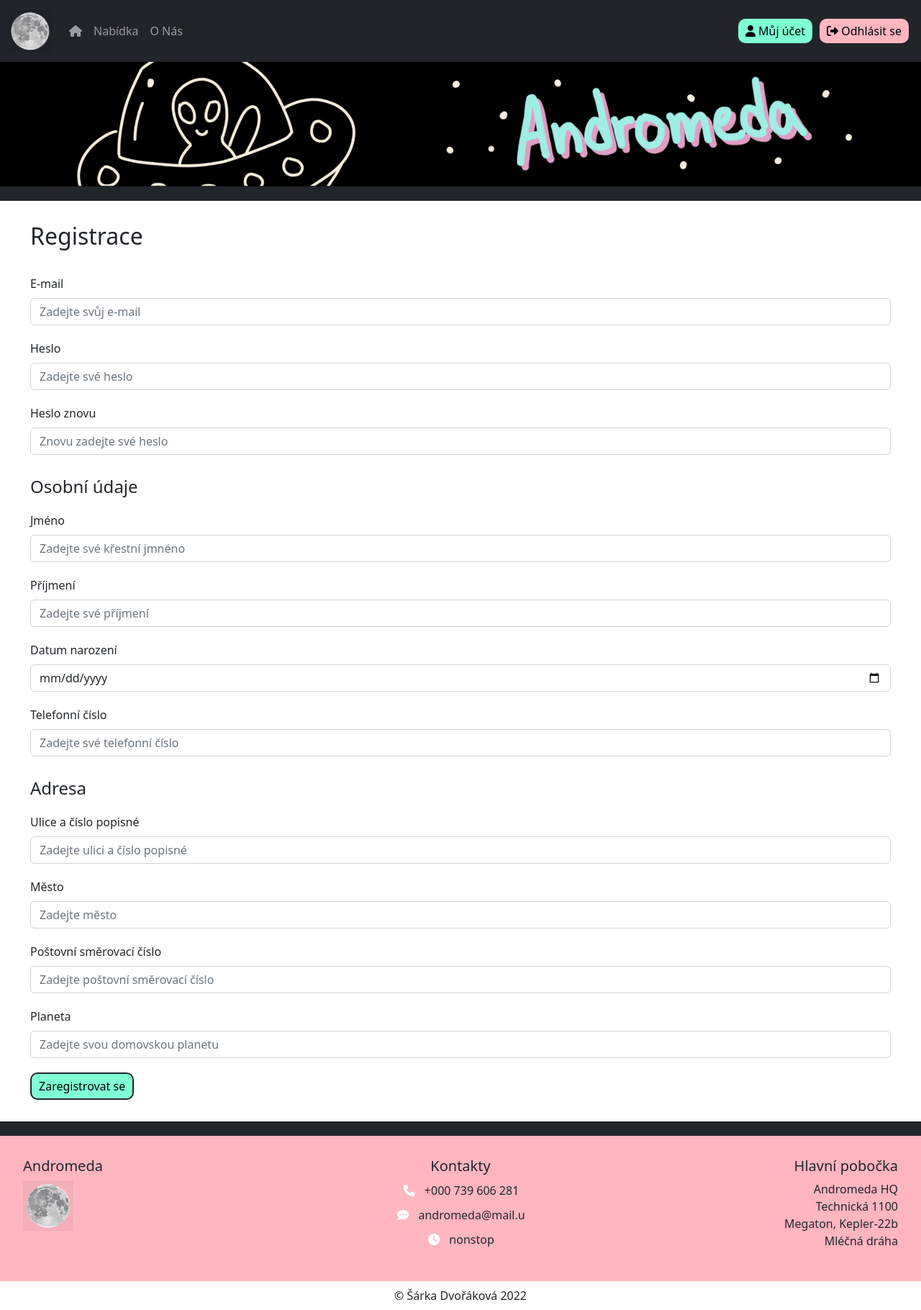
After one commit to sarkadv/SP_WEB, a PHP site: page /registration.html in a window 1280 px wide. The commit adds this page. Shown: the whole page at 72% size. Run offline with PHP 8.4, Linux system fonts and the light colour scheme; some libraries are stand-ins or nearby versions.

Commit message:
registracni formular

```diff
--- a/css/main.css
+++ b/css/main.css
@@ -1,3 +1,4 @@
+/* CSS pro vsechny stranky webu */
 #body-container {
   background-color: black;
 }
@@ -11,6 +12,16 @@ body {
   }
 }
 
+#header-img {
+  border-bottom: rgb(33, 37, 41) solid 20px;
+}
+
+@media (max-width: 768px) {
+  #header-img {
+    border-bottom: rgb(33, 37, 41) solid 10px;
+  }
+}
+
 #btn-account {
   background-color: aquamarine;
   border: none;
@@ -19,12 +30,12 @@ body {
   margin: 5px;
 }
 
-#btn-account:hover{
+#btn-account:hover {
   background-color: white;
   transition: background-color 0.5s ease;
 }
 
-#btn-logout{
+#btn-logout {
   background-color: lightpink;
   border: none;
   padding: 5px 10px 5px 10px;
@@ -32,36 +43,9 @@ body {
   margin: 5px;
 }
 
-#btn-logout:hover{
+#btn-logout:hover {
   background-color: white;
   transition: background-color 0.5s ease;
-}
-
-#home-main-content{
-  background-color: white;
-  padding: 30px;
-}
-
-.home-main-heading{
-  margin: 15px 0 15px 0;
-}
-
-#home-main-list{
-  list-style: none;
-}
-
-.home-main-list-item{
-  margin: 21px 0 21px 0;
-}
-
-.home-main-list-icon{
-  color: rgb(43, 89, 136);
-  width: 20px;
-}
-
-.home-main-list-text{
-  font-size: large;
-  margin: 20px;
 }
 
 .jumbotron {
@@ -71,31 +55,7 @@ body {
   padding: 5px;
 }
 
-.home-main-table-stars{
-  font-size: 10px;
-}
-
-.home-main-table-text{
-  font-size: smaller;
-}
-
-#home-main-favorites{
-  background-color: rgb(165, 248, 218);
-  padding: 10px 10px 10px 40px;
-}
-
-.carousel-bottom-paragraph{
-  height: 60px;
-  display: none;
-}
-
-@media (max-width: 992px) {
-  .carousel-bottom-paragraph{
-    display: block;
-  }
-}
-
-#footer{
+#footer {
   background-color: lightpink;
   padding: 20px;
   border-top: rgb(33, 37, 41) solid 20px;
@@ -107,12 +67,12 @@ body {
   }
 }
 
-#home-footer-left{
+#home-footer-left {
   text-align: left;
   margin: 10px 0 10px 0;
 }
 
-#home-footer-center{
+#home-footer-center {
   text-align: center;
   margin: 10px 0 10px 0;
 }
@@ -123,25 +83,25 @@ body {
   }
 }
 
-#home-footer-right{
+#home-footer-right {
   text-align: right;
   margin: 10px 0 10px 0;
 }
 
-#home-footer-list{
+#home-footer-list {
   list-style: none;
   margin-left: -30px;
 }
 
-.home-footer-list-item{
+.home-footer-list-item {
   margin: 10px 0 10px 0;
 }
 
-.home-footer-list-text{
+.home-footer-list-text {
   margin-left: 15px;
 }
 
-.home-footer-list-icon{
+.home-footer-list-icon {
   color: white;
   width: 10px;
 }
@@ -152,12 +112,84 @@ body {
   text-align: center;
 }
 
-#img-main{
-  border-bottom: rgb(33, 37, 41) solid 20px;
+/* CSS pro domovskou stranku */
+#home-main-content {
+  background-color: white;
+  padding: 30px;
 }
 
-@media (max-width: 768px) {
-  #img-main {
-    border-bottom: rgb(33, 37, 41) solid 10px;
+.home-main-heading {
+  margin: 15px 0 15px 0;
+}
+
+#home-main-list {
+  list-style: none;
+}
+
+.home-main-list-item {
+  margin: 21px 0 21px 0;
+}
+
+.home-main-list-icon {
+  color: rgb(43, 89, 136);
+  width: 20px;
+}
+
+.home-main-list-text {
+  font-size: large;
+  margin: 20px;
+}
+
+.home-main-table-stars {
+  font-size: 10px;
+}
+
+.home-main-table-text {
+  font-size: smaller;
+}
+
+#home-carousel-favorites {
+  background-color: rgb(165, 248, 218);
+  padding: 10px 10px 10px 40px;
+}
+
+.home-carousel-bottom-paragraph {
+  height: 60px;
+  display: none;
+}
+
+@media (max-width: 992px) {
+  .home-carousel-bottom-paragraph {
+    display: block;
   }
 }
+
+/* CSS pro registracni stranku */
+#registration-main-content {
+  background-color: white;
+  padding: 30px;
+}
+
+.registration-main-heading {
+  margin: 15px 0 15px 0;
+}
+
+.registration-main-row {
+  margin: 20px 0 20px 0;
+}
+
+#registration-main-btn-submit {
+  background-color: aquamarine;
+  border: rgb(33, 37, 41) solid 2px;
+  padding: 5px 10px 5px 10px;
+  border-radius: 10px;
+}
+
+#registration-main-btn-submit:hover {
+  background-color: white;
+  transition: background-color 0.5s ease;
+}
+
+.registration-main-heading-secondary {
+  margin: 30px 0 15px 0;
+}
--- /dev/null
+++ b/registration.html
@@ -0,0 +1,183 @@
+<!doctype html>
+<html lang="cs">
+
+<head>
+  <meta charset="utf-8">
+  <title>Andromeda</title>
+  <meta name="description" content="">
+  <meta name="viewport" content="width=device-width, initial-scale=1">
+
+  <link rel="stylesheet" href="css/main.css">
+
+  <!-- Boostrap CSS -->
+  <link href="https://cdn.jsdelivr.net/npm/bootstrap@5.2.2/dist/css/bootstrap.min.css" rel="stylesheet" integrity="sha384-Zenh87qX5JnK2Jl0vWa8Ck2rdkQ2Bzep5IDxbcnCeuOxjzrPF/et3URy9Bv1WTRi" crossorigin="anonymous">
+
+</head>
+
+<body>
+
+  <!-- Hlavicka stranky -->
+  <div class="container-fluid" id="body-container">
+    <div class="row">
+      <img src="img/main.png" class="img-fluid" id="header-img" alt="Úvodní obrázek">
+    </div>
+
+    <!-- Hlavni menu -->
+    <div class="row">
+      <nav class="navbar navbar-expand-md navbar-dark bg-dark fixed-top">
+        <div class="container-fluid">
+          <div class="navbar-brand">
+            <img src="img/moon.png" style="width: 60px; height: 60px" alt="Logo Andromeda">
+          </div>
+          <button class="navbar-toggler" type="button" data-bs-toggle="collapse" data-bs-target="#mynavbar">
+            <span class="navbar-toggler-icon"></span>
+          </button>
+          <div class="collapse navbar-collapse" id="mynavbar">
+            <ul class="navbar-nav me-auto">
+              <li class="nav-item">
+                <a class="nav-link" href="index.html">
+                  <i class="fas fa-home"></i>
+                </a>
+              </li>
+              <li class="nav-item">
+                <a class="nav-link" href="#">Nabídka</a>
+              </li>
+              <li class="nav-item">
+                <a class="nav-link" href="#">O Nás</a>
+              </li>
+            </ul>
+            <div class="btn-group">
+              <button type="button" id="btn-account">
+                <i class="fas fa-user"></i>
+                Můj účet
+              </button>
+              <button type="button" id="btn-logout">
+                <i class="fas fa-sign-out-alt"></i>
+                Odhlásit se
+              </button>
+            </div>
+          </div>
+        </div>
+      </nav>
+    </div>
+
+    <!-- Stred stranky - formular -->
+    <div class="row" id="registration-main-content">
+      <h2 class="registration-main-heading">
+        Registrace
+      </h2>
+      <form action="">
+        <div class="registration-main-row">
+          <label for="email" class="form-label">E-mail</label>
+          <input type="email" class="form-control" id="email" placeholder="Zadejte svůj e-mail" name="email" required>
+        </div>
+        <div class="registration-main-row">
+          <label for="pwd" class="form-label">Heslo</label>
+          <input type="password" class="form-control" id="pwd" placeholder="Zadejte své heslo" name="pswd" required>
+        </div>
+        <div class="registration-main-row">
+          <label for="pwd-again" class="form-label">Heslo znovu</label>
+          <input type="password" class="form-control" id="pwd-again" placeholder="Znovu zadejte své heslo" name="pswd" required>
+        </div>
+
+        <h4 class="registration-main-heading-secondary">
+          Osobní údaje
+        </h4>
+        <div class="registration-main-row">
+          <label for="first-name" class="form-label">Jméno</label>
+          <input type="text" class="form-control" id="first-name" placeholder="Zadejte své křestní jmnéno" name="first-name" required>
+        </div>
+        <div class="registration-main-row">
+          <label for="last-name" class="form-label">Příjmení</label>
+          <input type="text" class="form-control" id="last-name" placeholder="Zadejte své příjmení" name="last-name" required>
+        </div>
+        <div class="registration-main-row">
+          <label for="birth-date" class="form-label">Datum narození</label>
+          <input type="date" class="form-control" id="birth-date" placeholder="Zadejte své datum narození" name="birth-date" required>
+        </div>
+        <div class="registration-main-row">
+          <label for="phone" class="form-label">Telefonní číslo</label>
+          <input type="tel" class="form-control" id="phone" placeholder="Zadejte své telefonní číslo" name="phone" required>
+        </div>
+
+        <h4 class="registration-main-heading-secondary">
+          Adresa
+        </h4>
+        <div class="registration-main-row">
+          <label for="street" class="form-label">Ulice a číslo popisné</label>
+          <input type="text" class="form-control" id="street" placeholder="Zadejte ulici a číslo popisné" name="street" required>
+        </div>
+        <div class="registration-main-row">
+          <label for="city" class="form-label">Město</label>
+          <input type="text" class="form-control" id="city" placeholder="Zadejte město" name="city" required>
+        </div>
+        <div class="registration-main-row">
+          <label for="zip-code" class="form-label">Poštovní směrovací číslo</label>
+          <input type="text" class="form-control" id="zip-code" placeholder="Zadejte poštovní směrovací číslo" name="zip-code" required>
+        </div>
+        <div class="registration-main-row">
+          <label for="planet" class="form-label">Planeta</label>
+          <input class="form-control" id="planet" list ="planets" placeholder="Zadejte svou domovskou planetu" name="planet" required>
+          <datalist id="planets">
+            <option value="Kepler-452b">
+            <option value="Gliese 667Cc">
+            <option value="Kepler-69c">
+            <option value="Země">
+            <option value="Proxima Centauri b">
+          </datalist>
+        </div>
+        <button type="submit" id="registration-main-btn-submit">Zaregistrovat se</button>
+      </form>
+    </div>
+
+    <!-- Paticka stranky -->
+    <div class="row" id="footer">
+      <div class="col-12 col-md-4" id="home-footer-left">
+        <h5>Andromeda</h5>
+        <img src="img/moon.png" alt="Logo Andromeda">
+      </div>
+      <div class="col-6 col-md-4" id="home-footer-center">
+        <h5>Kontakty</h5>
+        <ul id="home-footer-list">
+          <li class="home-footer-list-item">
+            <i class="fas fa-phone home-footer-list-icon"></i>
+            <span class="home-footer-list-text">+000 739 606 281</span>
+          </li>
+          <li class="home-footer-list-item">
+            <i class="fas fa-comment-dots home-footer-list-icon"></i>
+            <span class="home-footer-list-text">andromeda@mail.u</span>
+          </li>
+          <li class="home-footer-list-item">
+            <i class="fas fa-clock home-footer-list-icon"></i>
+            <span class="home-footer-list-text">nonstop</span>
+          </li>
+        </ul>
+      </div>
+      <div class="col-6 col-md-4" id="home-footer-right">
+        <h5>Hlavní pobočka</h5>
+        <span>Andromeda HQ</span><br>
+        <span>Technická 1100</span><br>
+        <span>Megaton, Kepler-22b</span><br>
+        <span>Mléčná dráha</span>
+      </div>
+    </div>
+
+    <!-- Druha paticka stranky -->
+    <div class="row" id="copyright">
+      <span>© Šárka Dvořáková 2022</span>
+    </div>
+
+  </div>
+
+  <!-- jQuery -->
+  <script src="https://code.jquery.com/jquery-3.5.1.slim.min.js" integrity="sha384-DfXdz2htPH0lsSSs5nCTpuj/zy4C+OGpamoFVy38MVBnE+IbbVYUew+OrCXaRkfj" crossorigin="anonymous"></script>
+
+  <!-- Boostrap JS -->
+  <script src="https://cdn.jsdelivr.net/npm/bootstrap@5.2.2/dist/js/bootstrap.bundle.min.js" integrity="sha384-OERcA2EqjJCMA+/3y+gxIOqMEjwtxJY7qPCqsdltbNJuaOe923+mo//f6V8Qbsw3" crossorigin="anonymous"></script>
+
+  <!-- Font Awesome -->
+  <script src="https://kit.fontawesome.com/a076d05399.js" crossorigin="anonymous"></script>
+
+</body>
+
+</html>
```
Also changed, not shown: index.html (+25 -13 lines).
